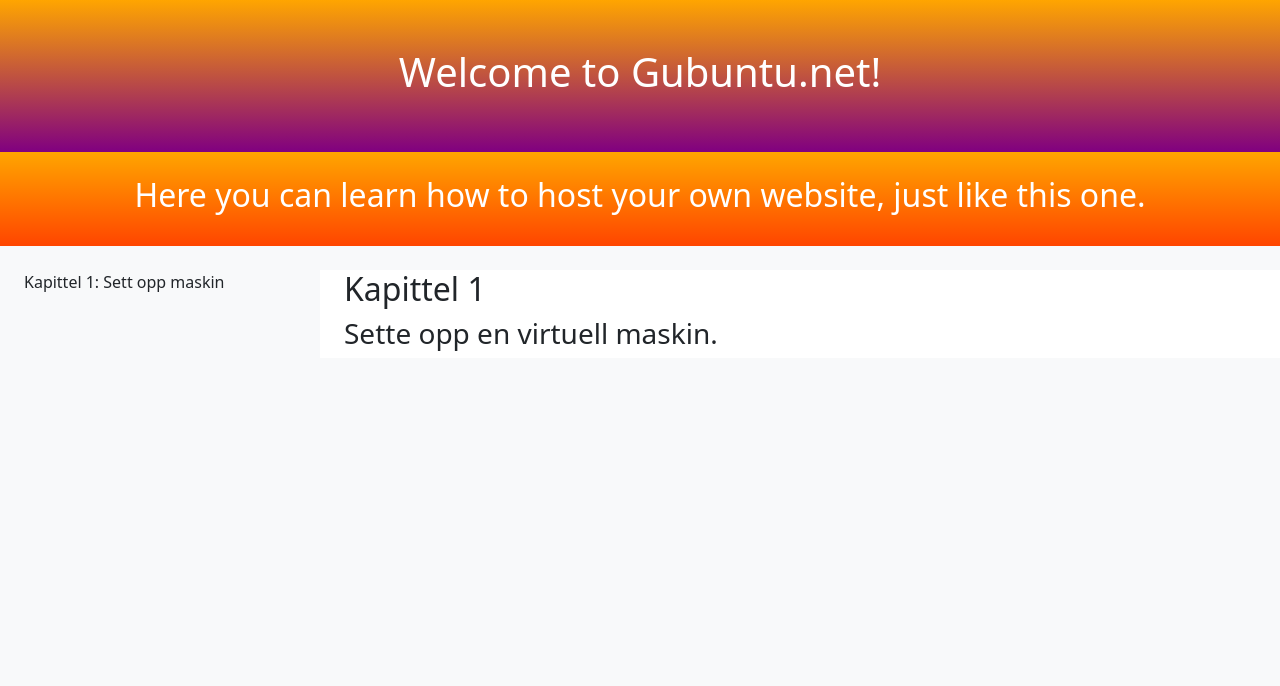
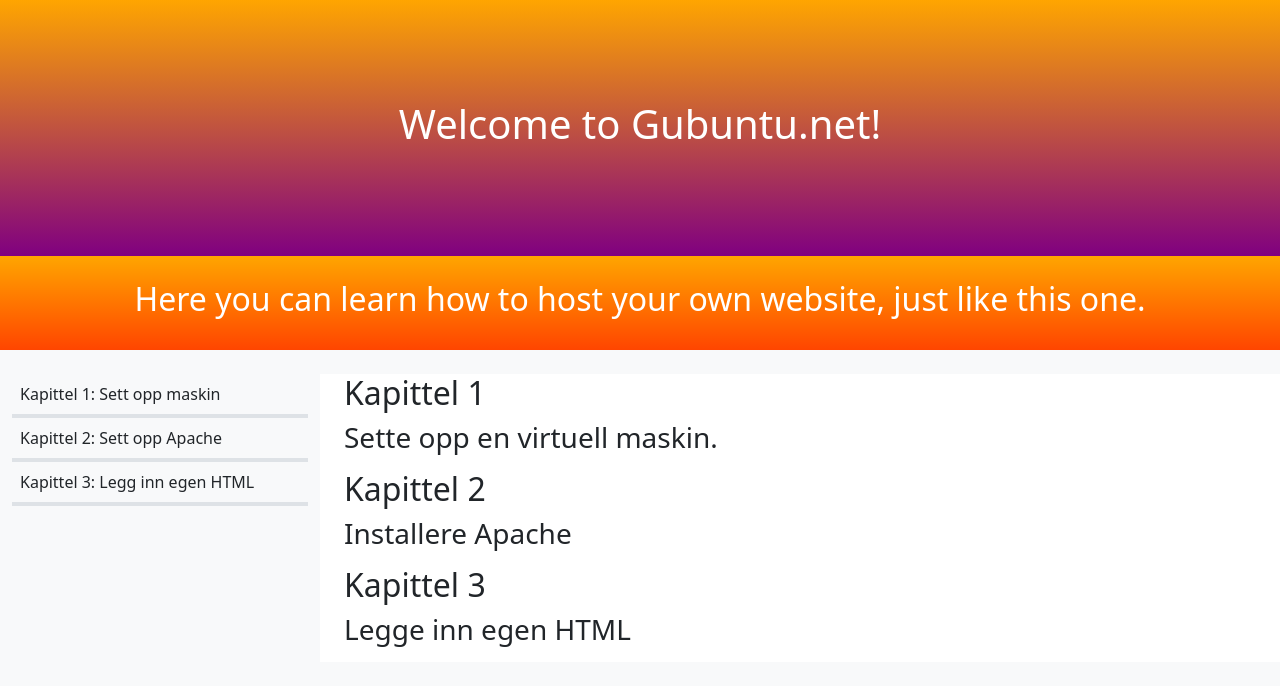
Before and after one commit to GormGT/UbuntuServerSite, a plain HTML site: page index.html in a window 1280 px wide. Drawn offline with nearby package versions, Linux system fonts and the light colour scheme.

Commit message:
Updated styles

```diff
--- a/index.html
+++ b/index.html
@@ -3,13 +3,13 @@
     <meta charset="UTF-8">
     <meta http-equiv="X-UA-Compatible" content="IE=edge">
     <meta name="viewport" content="width=device-width, initial-scale=1.0">
+    <link href="https://cdn.jsdelivr.net/npm/bootstrap@5.2.1/dist/css/bootstrap.min.css" rel="stylesheet" integrity="sha384-iYQeCzEYFbKjA/T2uDLTpkwGzCiq6soy8tYaI1GyVh/UjpbCx/TYkiZhlZB6+fzT" crossorigin="anonymous">
     <link rel="styleSheet" href="styles.css">
-    <link href="https://cdn.jsdelivr.net/npm/bootstrap@5.2.1/dist/css/bootstrap.min.css" rel="stylesheet" integrity="sha384-iYQeCzEYFbKjA/T2uDLTpkwGzCiq6soy8tYaI1GyVh/UjpbCx/TYkiZhlZB6+fzT" crossorigin="anonymous">
     <title>Gubuntu.net</title>
 </head>
 <body class="bg-light">
     <header class="text-center">
-        <div class="container topHeader m-0 p-5 text-white">
+        <div class="container topHeader m-0 text-white">
             <h1>Welcome to Gubuntu.net!</h1>
 
         </div>
@@ -22,14 +22,31 @@
 
     <div class="container-fluid row mainCont m-0 pt-4 p-0">
         <div class="navCol bg-light col-3">
-            <div class="container">
+            <div class="container border-4 border-bottom p-2">
                 <a href="#chap1" class=" text-dark navText">Kapittel 1: Sett opp maskin</a>
+            </div>
+            <div class="container border-4 border-bottom p-2">
+                <a href="#chap2" class=" text-dark navText">Kapittel 2: Sett opp Apache</a>
+            </div>
+            <div class="container border-4 border-bottom p-2">
+                <a href="#chap3" class="text-dark navText">Kapittel 3: Legg inn egen HTML</a>
             </div>
         </div>
         <div class="mainPage col-9 bg-white">
             <div class="container" id="chap1">
                 <h2>Kapittel 1</h2>
                 <h3>Sette opp en virtuell maskin.</h3>
+                <p></p>
+            </div>
+            <div class="container" id="chap2">
+                <h2>Kapittel 2</h2>
+                <h3>Installere Apache</h3>
+                <p></p>
+            </div>
+            <div class="container" id="chap3">
+                <h2>Kapittel 3</h2>
+                <h3>Legge inn egen HTML</h3>
+                <p></p>
             </div>
         </div>
     </div>
--- a/styles.css
+++ b/styles.css
@@ -1,6 +1,7 @@
 .topHeader {
     background-image: linear-gradient(180deg, orange, purple);
     max-width: 100% !important;
+    padding: 100px;
 }
 .orangLine {
     background-image: linear-gradient(180deg, orange, orangered);
```
